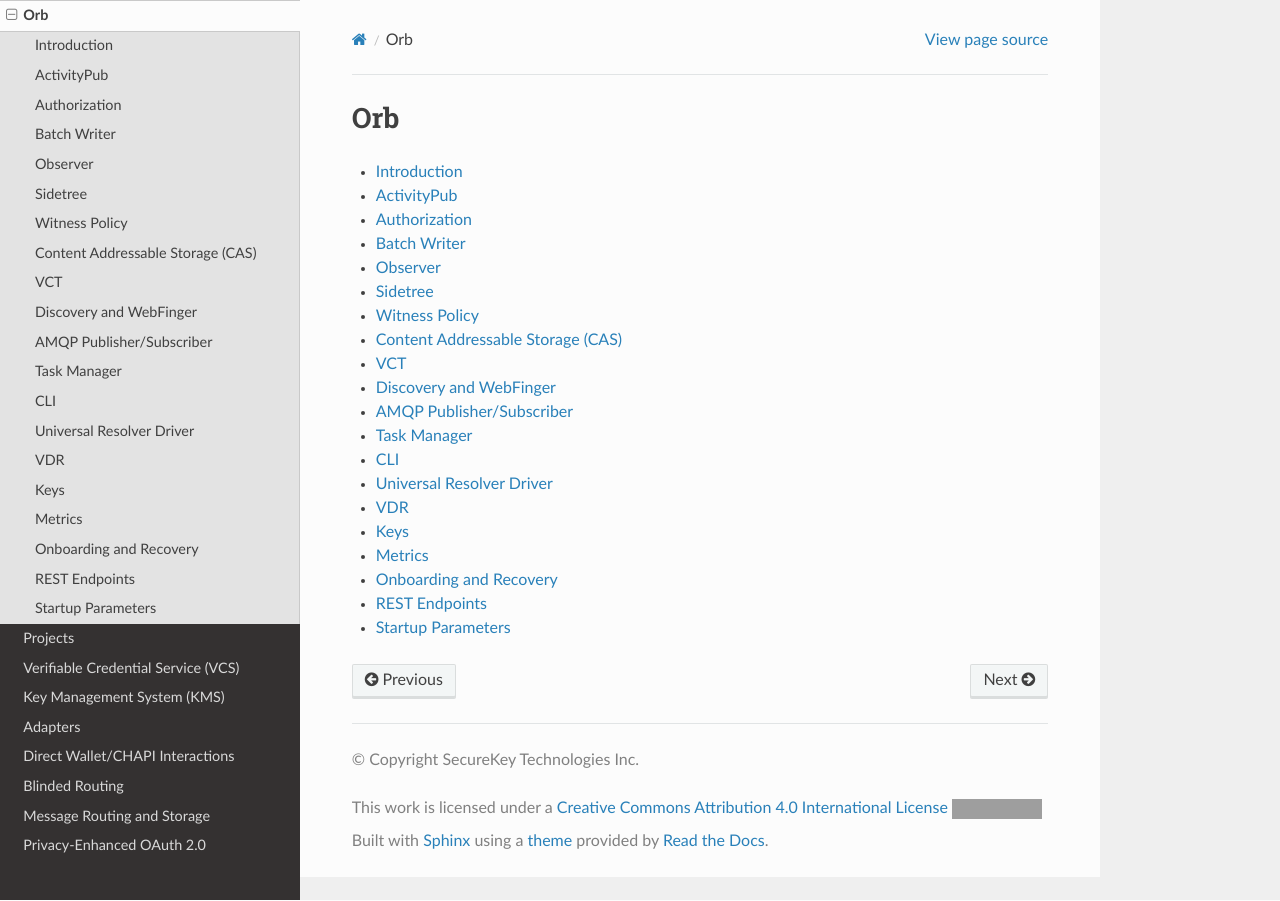
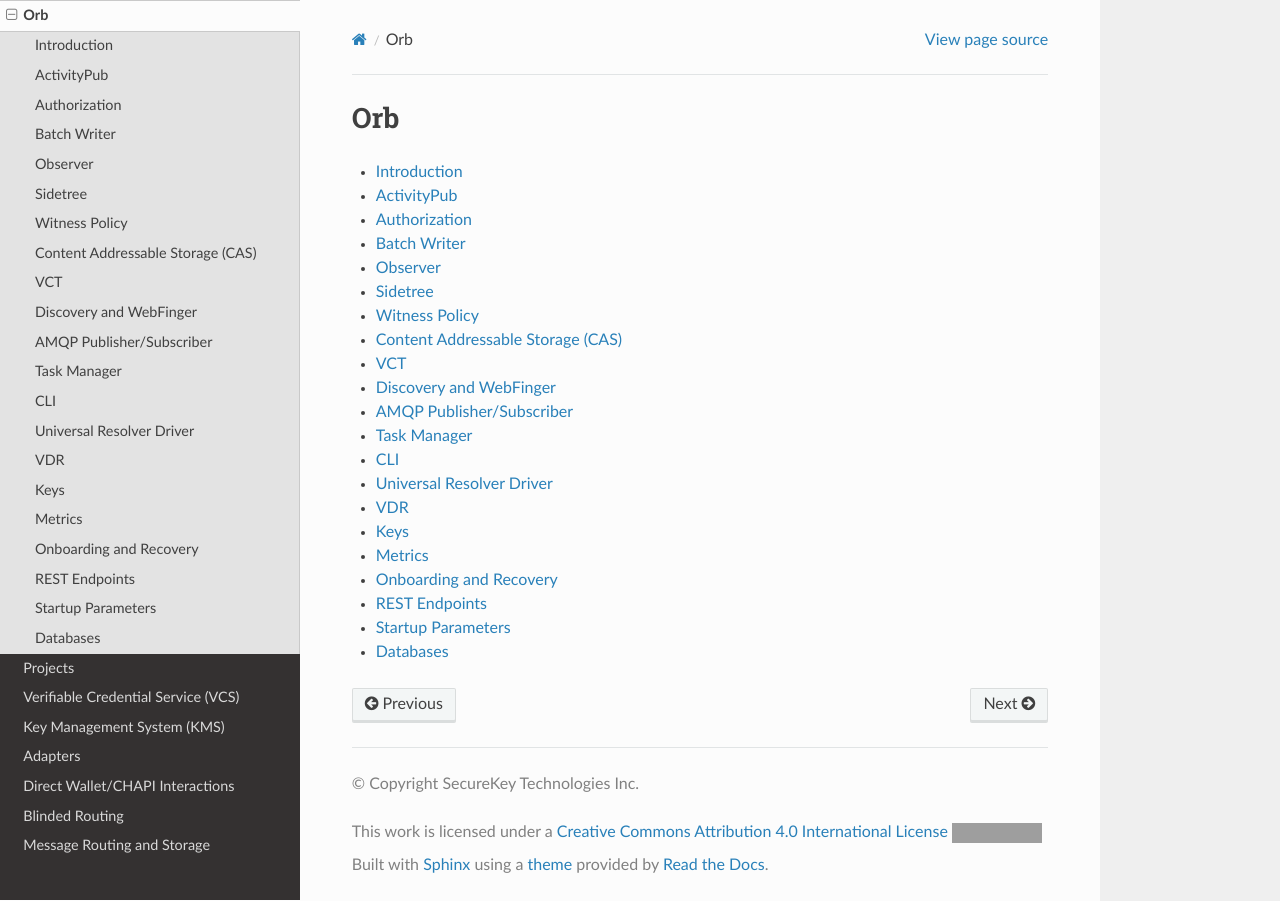
Before and after one commit to trustbloc/docs, a Sphinx documentation site: the page built from readthedocs/source/orb/index.rst, in a window 1280 px wide. Built offline with Sphinx 7.4.7 and the Read the Docs theme 2.0.0, drawn with Linux system fonts in a browser that asks for light colours; some of the changed lines change nothing that is shown; grey boxes are pictures that could not be loaded.

Commit message:
docs: Added docs for databases
closes trustbloc/orb#1186

Signed-off-by: Bob Stasyszyn <Bob.Stasyszyn@securekey.com>

```diff
--- /dev/null
+++ b/readthedocs/source/orb/database.md
@@ -0,0 +1,104 @@
+# Databases
+
+## Permanent Data
+
+The following databases store data permanently, i.e. the data (for now) is never deleted.
+
+### activity
+
+The _activity_ database stores ActivityPub activities that are posted to the
+[outbox](restendpoints/activitypub.html#outbox) or received in the
+[inbox](restendpoints/activitypub.html#inbox).
+
+### activity-ref
+
+The _activity-ref_ database stores references to the _activity_ database using a _RefType_ tag so that
+a query may be performed for activities referenced by a certain type. For example, setting the _RefType_
+tag to OUTBOX ensures that the activity is included in the result set for a query of activities
+in the [outbox](restendpoints/activitypub.html#outbox).
+
+Valid values for _RefType_ are:
+1) INBOX
+2) OUTBOX
+3) PUBLIC_OUTBOX
+4) FOLLOWER
+5) FOLLOWING
+6) WITNESS
+7) WITNESSING
+8) LIKE
+9) LIKED
+10) SHARE
+11) ANCHOR_LINKSET
+
+### anchor-ref
+
+The _anchor_ref_ database contains the hashlinks (with metadata) of where an anchor
+(tagged with _anchorHash_) may be resolved. This includes the local domain, remote domains, and IPFS.
+
+### cas
+
+The _cas_ database stores content addressable objects. This database is only used if Orb is configured
+with the [local](parameters.html#cas-type) CAS type.
+
+### did-anchor
+
+The _did-anchor_ database stores the latest anchor hash of a DID suffix.
+
+### ldcontexts
+
+The _ldcontexts_ database stores JSON linked-data (JSON-LD) contexts.
+
+### operation
+
+The _operation_ database stores Sidetree operations.
+
+### orb-config
+
+The _orb-config_ database stores configuration data.
+
+### remoteproviders
+
+TBD
+
+### verifiable
+
+The _verifiable_ database store verifiable credentials.
+
+## Temporary Data
+
+The following databases (for the most part) contain temporary data that is used only during processing
+of a batch of operations. The data is deleted after the batch has been processed.
+
+### anchor-link
+
+The _anchor-link_ database stores anchor links (of an anchor Linkset) that have not yet been witnessed.
+After a sufficient number of proofs have been received for the anchor (according to
+[witness policy](witnesspolicy.html#witness-policy)) the anchor link is deleted.
+
+### anchor-status
+
+The _anchor-status_ database stores the status of an anchor while it is waiting for witnesses.
+The status is either _in-process_ or _completed_. After a sufficient number of proofs have been
+received for the anchor (according to [witness policy](witnesspolicy.html#witness-policy)) the
+anchor entry is deleted.
+
+### monitoring
+
+The _monitoring_ database keeps track of the proofs that were received by other domains and ensures
+that the proofs were added to their VCTs.
+
+### op-queue
+
+The _op-queue_ database contains the operations posted to the [operation queue](batchwriter.html#operation-queue).
+Operations are deleted after they have been processed.
+
+### unpublished-operation
+
+The _unpublished-operation_ database contains the operations that were posted by a client via the
+[operations endpoint](restendpoints/sidetree.html#operations) but have not yet been anchored.
+Operations are deleted from this database after they have been anchored.
+
+### witness
+
+The _witness_ database stores the URIs of the domains that were asked for proofs for a given anchor.
+The witness URIs are deleted from this database after the anchor has been processed.
--- a/readthedocs/source/orb/index.rst
+++ b/readthedocs/source/orb/index.rst
@@ -24,3 +24,4 @@
    onboardrecover.md
    restendpoints/index.rst
    parameters.md
+   database.md
```
Also changed, not shown: readthedocs/source/_static/orb/nodes.svg, 1 other file.
